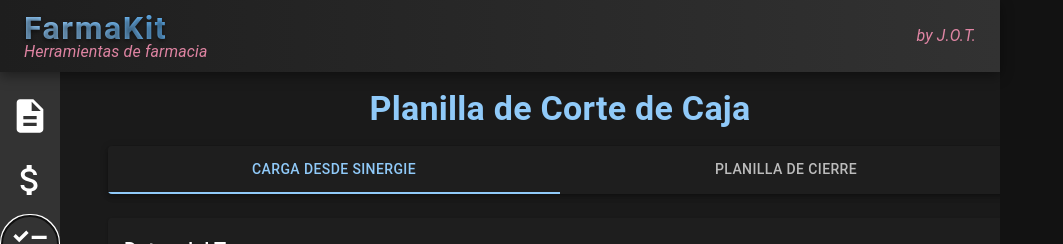
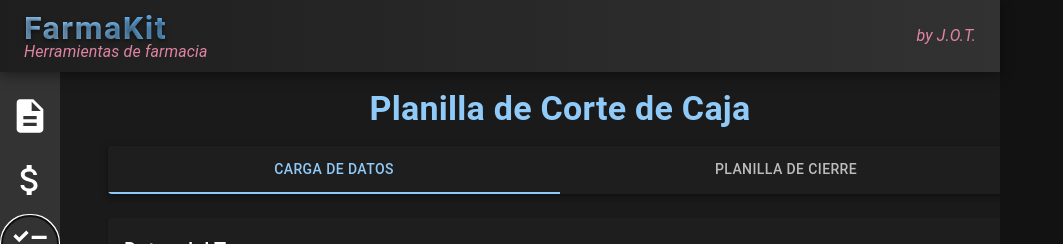
Before and after one commit to JorgeTrip/Agregar_mueble_actualizacion_precio, a React (Vite) app: page / in a window 1280 px wide. Both pictures are taken after a click on the button 30 px from the left and 244 px from the top of the page. Shown: the top 244 px of the page, without its empty margins (0-1063 px from the left). Built offline with nearby package versions, Linux system fonts and the light colour scheme.

Commit message:
Cambio pestaña "Carga desde Sinergie" a "Carga de datos"

```diff
--- a/src/components/ClosureChecklist.jsx
+++ b/src/components/ClosureChecklist.jsx
@@ -1038,7 +1038,7 @@ function ClosureChecklist() {
           textColor="primary"
           variant="fullWidth"
         >
-          <Tab label="Carga desde Sinergie" />
+          <Tab label="Carga de Datos" />
           <Tab label="Planilla de Cierre" />
         </Tabs>
       </AppBar>
```
